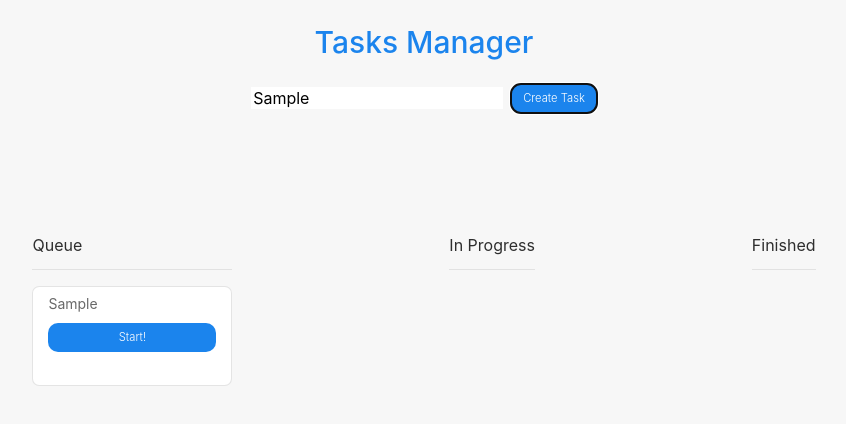
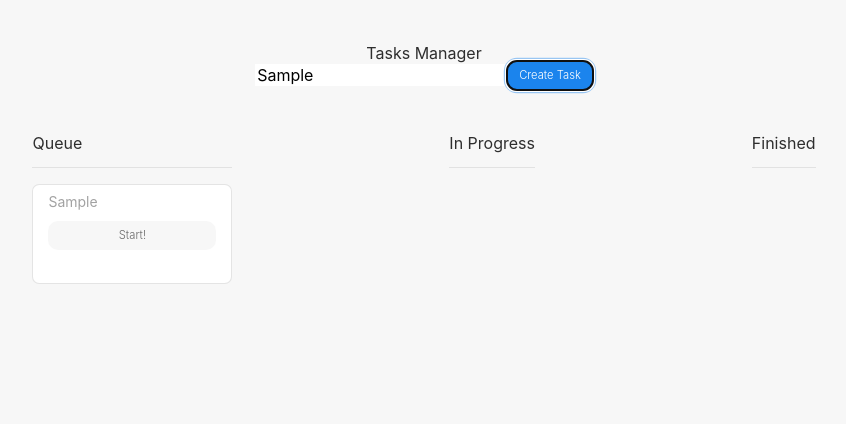
Before and after one commit to DazLamas/task-manager, a website: page app/index.html in a window 1280 px wide. Both pictures are taken after typing "Sample" into the empty fields and a click on the button "Create Task". Shown: the whole page, without its empty margins (216-1062 px from the left). Drawn offline with Linux system fonts and the light colour scheme.

Commit message:
Current CSS refactor

```diff
--- a/app/index.html
+++ b/app/index.html
@@ -2,16 +2,16 @@
 <html lang="en">
 <head>
 	<meta charset="UTF-8">
-	<title>Task Manager</title>
+	<title>Tasks Manager</title>
 	 <link rel="stylesheet" href="css/app.css">
 </head>
 <body>
-	<div class="main-container full-screen total-center">
-		<header class="header d-flex flex-column align-items-center justify-content-center py-4">
-			<h1 class="mb-4 h1 text-primary">Tasks Manager</h1>
-			<ul action="" class="d-flex flex-row align-items-center">
-				<li><input id="task-input-js" type="text" class="input-style mr-2"></li>
-				<li><button id="new-task-btn-js" type="button" class="button">Create Task</button></li>
+	<div class="page landing full-screen">
+		<header class="header">
+			<h1 class="header--title">Tasks Manager</h1>
+			<ul class="header--items-cont">
+				<li><input id="task-input-js" type="text" class="input"></li>
+				<li><button id="new-task-btn-js" type="button" class="button btn-primary">Create Task</button></li>
 			</ul>
 		</header>
 		<div class="main">
--- a/app/js/classes.js
+++ b/app/js/classes.js
@@ -10,9 +10,9 @@ class Task {
     this.node         = undefined;
     this.htmlCode 		= `<li id="task-${this.id}" class="card">
   								          <h4 class="card-title">${this.name}</h4>
-  								          <button class="button specific-text-box queue" data-js="start-progress" data-js-id="${this.id}">Start!</button>
-  								          <span class="specific-text-box progress" data-js="duration">Time spend:</span>
-            								<ul class="d-flex flex-row specific-text-box finished">
+  								          <button class="button btn-lighten stage-text-box queue" data-js="start-progress" data-js-id="${this.id}">Start!</button>
+  								          <span class="stage-text-box progress" data-js="duration">Time spend:</span>
+            								<ul class="d-flex flex-row stage-text-box finished">
             									<li class="card-extra-text mr-2">Time:
             										<span class="display-duration-js"></span>
             									</li>
--- a/app/scss/custom/common/_components.scss
+++ b/app/scss/custom/common/_components.scss
@@ -1,3 +1,6 @@
+/* components.scss */
+//Common components layout and styles. Used across the app.
+
 .card {
 	display: flex;
     flex-direction: column;
@@ -10,40 +13,46 @@
     margin: 7px 0;
     height: 100px;
     width: 200px;
-    &-title {
-		font-size: 14px;
-		color: $gray-700;
-    }
-    &-subtitle {
+    &-subtitle, &-extra-text, &-title  {
 		font-size: 10px;
 		color: $gray-400;
     }
-    &-extra-text {
-		font-size: 10px;
-		color: $gray-400;
+    &-title {
+		font-size: 14px;
     }
 }
 
 .button {
 	display: inline-block;
+    font-size: 0.7rem;
     font-weight: 300;
-    color: $white;
+    line-height: 1.5;
     text-align: center;
     vertical-align: middle;
+    border: none;
+    border-radius: 10px;
+    padding: 0.375rem 0.75rem;
+    transition: all 0.15s ease-in-out;
     user-select: none;
-    background-color: $primary;
-    border: none;
-    padding: 0.375rem 0.75rem;
-    font-size: 0.7rem;
-    line-height: 1.5;
-    border-radius: 10px;
-    transition: all 0.15s ease-in-out;
-    &:hover{
-		background-color: #0069d9;
-    	border-color: #0062cc;
+    &.btn-primary {
+        color: $white;
+        background-color: $primary;
     }
+    &.btn-secondary {
+        color: $white;
+        background-color: $secondary;
+    }
+    &.btn-lighten {
+        color: $gray-700;
+        background-color: $gray-100;
+    }
+    &:hover {
+      // color: rgba(255, 255, 255, 1) !important;
+      box-shadow: 0 1px 4px $gray-500;
+    }
+
 }
 
-.input-style {
+.input {
 	 border: none;
 }
--- a/app/scss/custom/common/_layout.scss
+++ b/app/scss/custom/common/_layout.scss
@@ -1,10 +1,49 @@
 /* @file layout.scss */
+//Common rules for all app views
 
-//Styles:
-html,body{
+$header-h: 135px;
+
+html, body{
   font-size: 16px;
   height: 100%;
   width: 100%;
   margin: 0px;
   font-family: $font-family-sans-serif;
 }
+
+.page {//main page container
+    display: flex;
+    flex-direction: column;
+    justify-content: start;
+    align-items: center;
+}
+
+.header {
+	width: 100%;
+	height: $header-h;
+	position: fixed;
+    top: 0;
+    display: flex;
+    flex-direction: column;
+    align-items: center;
+    justify-content: center;
+    padding: 10px 0;
+	background-color: $gray-100;
+	&--items {
+		&-cont{
+			display: flex;
+			flex-direction: row;
+			align-items: center;
+		}
+	}
+}
+
+
+.main {
+	width: 100%;
+	height: 100%;
+	max-width: 1000px; //Prevent errors at huge resolutions
+	display: flex;
+	justify-content: center;
+	padding-top:  $header-h;
+}
--- a/app/scss/custom/common/_utilities.scss
+++ b/app/scss/custom/common/_utilities.scss
@@ -6,17 +6,9 @@
   align-items: center;
 }
 
-.scroll-y{
-  overflow-y: auto;
-}
-
-.pointer {
-  &:hover {
-    cursor: pointer;
-  }
-}
-.no-pointer {
-  cursor: not-allowed;
+.full-screen {
+    width: 100%;
+    height: 100vh;
 }
 
 .nowrap-text {
@@ -34,34 +26,6 @@
   opacity: 0.5;
 }
 
-.height {
-  &.extra-xxs {
-    height: 15px;
-  }
-  &.xxs {
-    height: 20px;
-  }
-  &.xs {
-    height: 25px;
-  }
-  &.sm {
-    height: 30px;
-  }
-  &.lg {
-    height: 35px;
-  }
-  &.extra-lg {
-    height: 45px;
-  }
-}
-
-.font-weight-bolder {
-  font-weight: $font-weight-bolder;
-}
-.font-weight-medium {
-  font-weight: $font-weight-medium;
-}
-
 .shadow {
   &--bottom,
   &:hover
--- a/app/scss/custom/views/_landing.scss
+++ b/app/scss/custom/views/_landing.scss
@@ -1,63 +1,35 @@
 /* @file landing.scss */
+//Landing view stylesheets
 
-//Variables:
-// $header-h: 90px;
-
-//Styles:
-.full-screen {
-    width: 100%;
-    height: 100vh;
-}
-
-.main-container {
-	overflow-y: hidden;
-    align-items: center;
-    display: flex;
-    flex-direction: column;
-}
-
-.header {
-	width: 100%;
-	// height: $header-h;
-	background-color: $gray-100;
-}
-
-.main {
-	width: 100%;
-	height: 100%;
-	max-width: 1000px; //Prevent errors at huge resolutions
-	display: flex;
-	justify-content: center;
-	background-color: $gray-100;
-	padding-top: 100px;
-	.table {
-		&-container {
+.landing {//View id
+	.table-container {
 			display: flex;
 			flex-direction: row;
 			justify-content: space-around;
 			width: 100%;
 	}
-	}
-}
 
-.specific-text-box{
+	.stage-text-box{
 		visibility: hidden;
 	}
 
+	//Needed for JS. Show different task props depending on its column/stage
+	//@see classes.js file
 	.stage-col {
 		&-queue {
-		.specific-text-box.queue {
+			.stage-text-box.queue {
 				visibility: visible;
 			}
 		}
 		&-progress {
-		.specific-text-box.progress {
+			.stage-text-box.progress {
 				visibility: visible;
 			}
 		}
 		&-finished {
-		.specific-text-box.finished {
+			.stage-text-box.finished {
 				visibility: visible;
 			}
 		}
 	}
+}
```
Also changed, not shown: app/css/app.css. Lines whose indentation alone changed are shown as unchanged.
